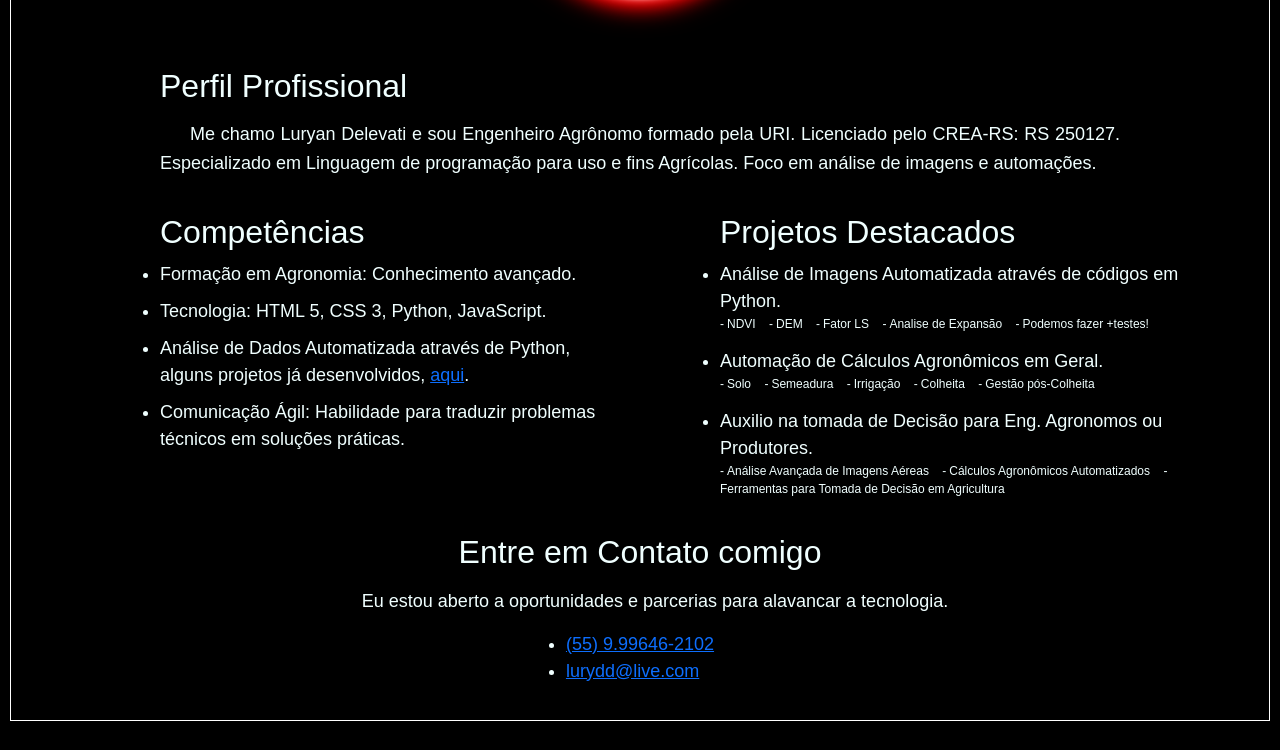
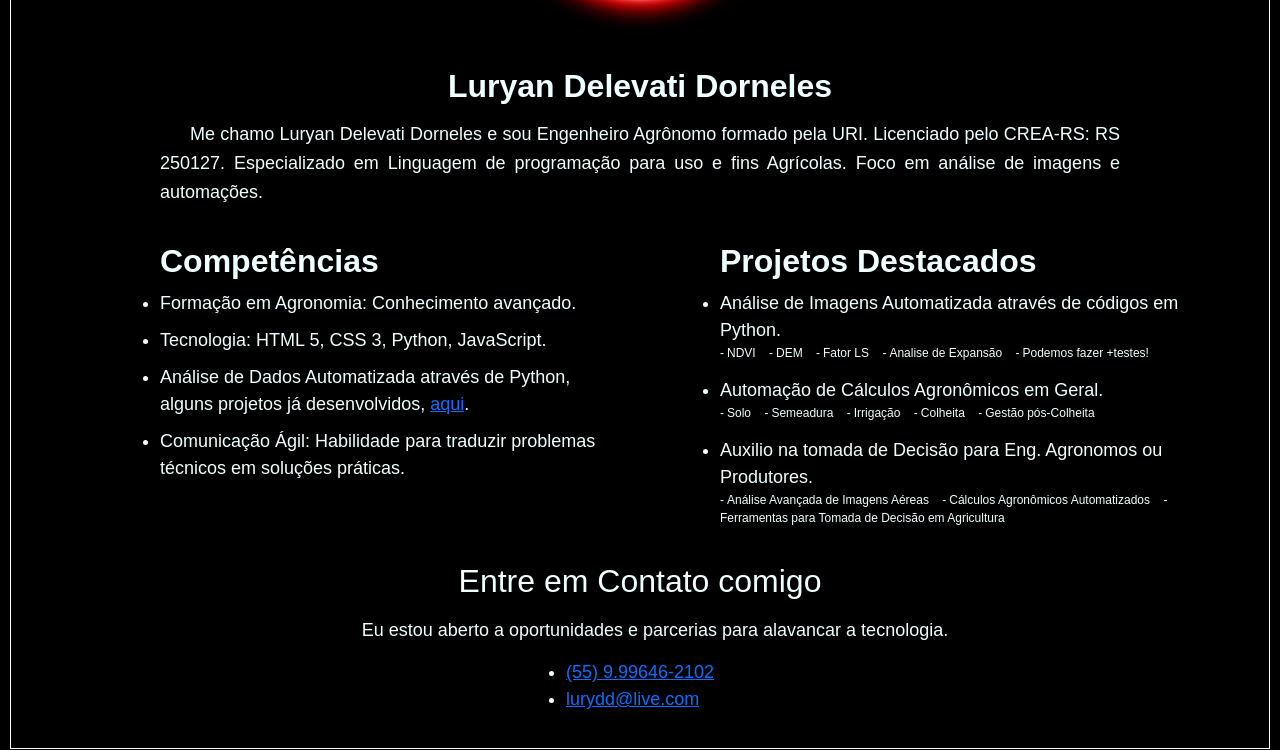
Before and after one commit to Delevati/portifolio, a plain HTML site: page index.html in a window 1280 px wide. Shown: the part 1124-1874 px from the top of the page. Drawn offline with nearby package versions, Linux system fonts and the light colour scheme.

Commit message:
alteração textos

```diff
--- a/index.html
+++ b/index.html
@@ -23,9 +23,9 @@
       <header>
         <nav>
           <ul>
-            <li><a href="#sobre" class="scroll-link">Sobre Mim</a></li>
-            <li><a href="#project" class="scroll-link">Contato</a></li>
-            <li><a href="#contact" class="scroll-link">Projetos</a></li>
+            <li><a href="#sobre" class="scroll-link">Formações</a></li>
+            <li><a href="#project" class="scroll-link">Quem sou</a></li>
+            <li><a href="#contact" class="scroll-link">Projetos Desenvolvidos</a></li>
 
           </ul>
         </nav>
@@ -45,7 +45,7 @@
         </div>
       </section>
 
-      <section id="sobre" class="text-section">
+<!--       <section id="sobre" class="text-section">
         <div class="apresentacao">
           <h1>Luryan Delevati Dorneles</h1>
           <p>
@@ -54,7 +54,8 @@
           </p>
           <div class="neon-wave"></div>
         </div>
-      </section>
+      </section> -->
+
     </div>
 
     <div class="windowline2" id="project">
@@ -64,13 +65,15 @@
         <section id="section-below">
 
             <div>
-                <h2>Perfil Profissional</h2>
-                <p>Me chamo Luryan Delevati e sou Engenheiro Agrônomo formado pela URI. Licenciado pelo CREA-RS: RS 250127. Especializado em Linguagem de programação para uso e fins Agrícolas. Foco em análise de imagens e automações.</p>
+            <div class="nome">
+              <h2 style="font-weight: bold;">Luryan Delevati Dorneles</h2>
+            </div>
+                <p>Me chamo Luryan Delevati Dorneles e sou Engenheiro Agrônomo formado pela URI. Licenciado pelo CREA-RS: RS 250127. Especializado em Linguagem de programação para uso e fins Agrícolas. Foco em análise de imagens e automações.</p>
             </div>
 
             <div class="midclass">
                 <div class="columntext">
-                    <h2>Competências</h2>
+                    <h2 style="font-weight: bold;">Competências</h2>
                     <ul>
                         <li>Formação em Agronomia: Conhecimento avançado.</li>
                         <li>Tecnologia: HTML 5, CSS 3, Python, JavaScript.</li>
@@ -80,7 +83,7 @@
                 </div>
 
                 <div class="columntext2">
-                    <h2>Projetos Destacados</h2>
+                    <h2 style="font-weight: bold;">Projetos Destacados</h2>
                     <ul>
                         <li>Análise de Imagens Automatizada através de códigos em Python.</li>
                             <div class="sublist">
--- a/style.css
+++ b/style.css
@@ -162,6 +162,11 @@ nav ul li a {
   width: calc(100% - 20px);
   height: auto;
   overflow: visible;
+}
+.nome{
+  align-items: center;
+  display: flex;
+  justify-content: space-around;
 }
 
 #section-below {
```
